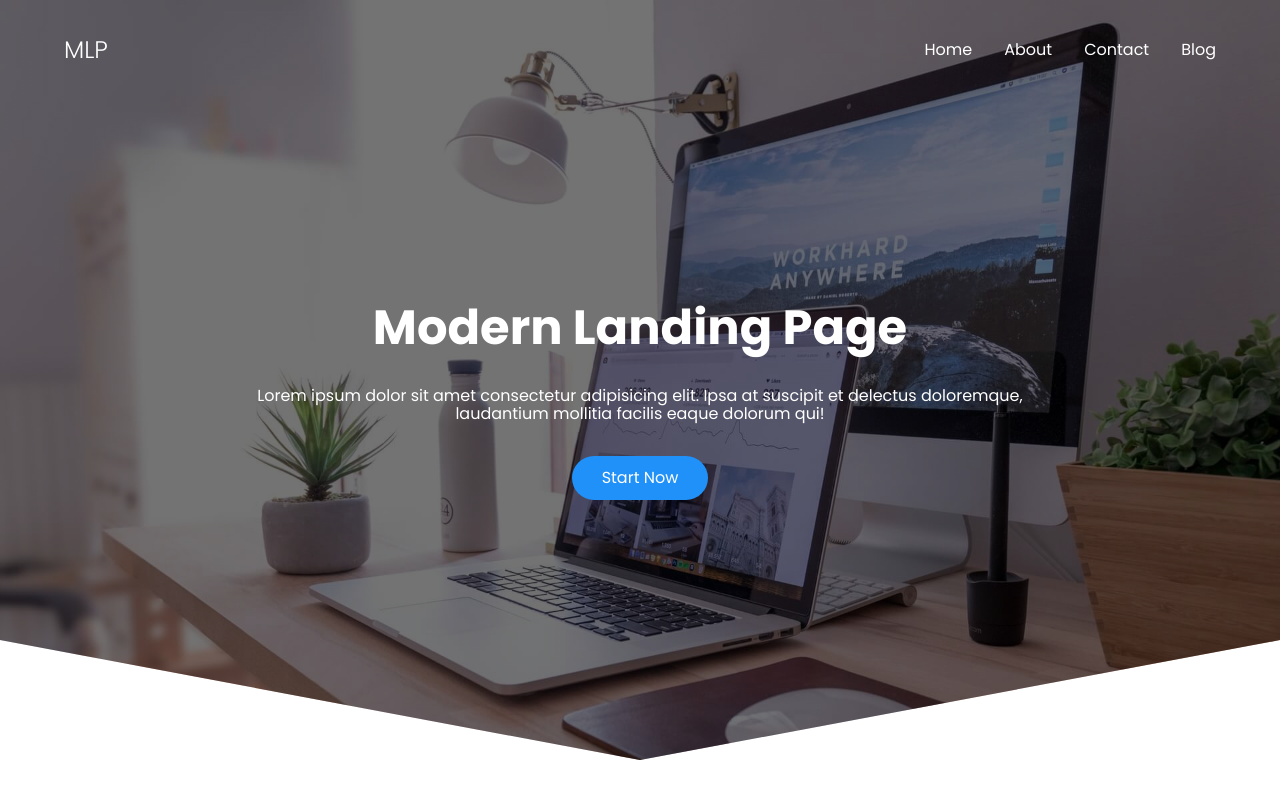
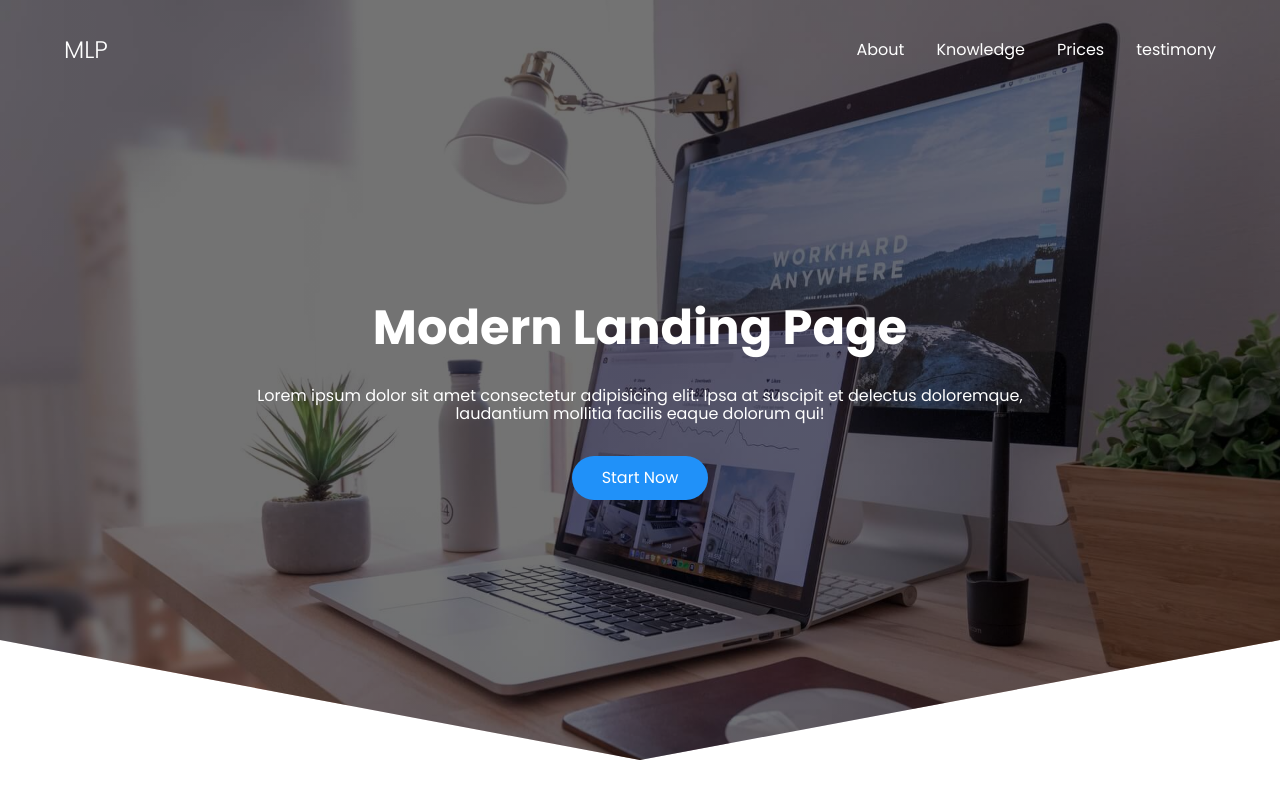
Before and after one commit to ManuelPeJu/Modern_Landing_Page, a plain HTML site: page index.html in a window 1280 px wide. Shown: the top 800 px of the page. Drawn offline with Linux system fonts and the light colour scheme.

Commit message:
navbar fix

```diff
--- a/index.html
+++ b/index.html
@@ -18,16 +18,16 @@
 
             <ul class="nav__link nav__link--menu">
                 <li class="nav__items">
-                    <a href="" class="nav__links">Home</a>
+                    <a href="#about" class="nav__links">About</a>
                 </li>
                 <li class="nav__items">
-                    <a href="" class="nav__links">About</a>
+                    <a href="#knowledge" class="nav__links">Knowledge</a>
                 </li>
                 <li class="nav__items">
-                    <a href="" class="nav__links">Contact</a>
+                    <a href="#prices" class="nav__links">Prices</a>
                 </li>
                 <li class="nav__items">
-                    <a href="" class="nav__links">Blog</a>
+                    <a href="#testimony" class="nav__links">testimony</a>
                 </li>
 
                 <img src="./images/close.svg" class="nav__close">
@@ -46,7 +46,7 @@
     </header>
 
     <main>
-        <section class="container about">
+        <section class="container about" id="about">
             <h2 class="subtitle">About</h2>
             <p class="about_paragraph">Lorem ipsum dolor sit amet consectetur adipisicing elit. Ipsa at suscipit et delectus doloremque, laudantium mollitia facilis eaque dolorum qui!</p>
             <div class="about__main">
@@ -68,7 +68,7 @@
             </div>
         </section>
 
-        <section class="knowledge">
+        <section class="knowledge" id="knowledge">
             <div class="knowledge__container container">
                 <div class="knowledege__texts">
                     <h2 class="subtitle">Lorem ipsum dolor sit amet, consectetur adipisicing elit. Sit, necessitatibus?</h2>
@@ -82,7 +82,7 @@
             </div>
         </section>
 
-        <section class="price container">
+        <section class="price container" id="prices">
             <h2 class="subtitle">Obten el plan perfecto para aprender</h2>
 
             <div class="price__table">
@@ -128,7 +128,7 @@
             </div>
         </section>
 
-        <section class="testimony">
+        <section class="testimony" id="testimony">
             <div class="testimony__container container">
                 <img src="./images/leftarrow.svg" class="testimony__arrow" id="before" alt="left-arrow">
                 <section class="testimony__body testimony__body--show" data-id="1">
@@ -244,16 +244,16 @@
 
                 <ul class="nav__link nav__link--footer">
                     <li class="nav__items">
-                        <a href="#" class="nav__links">Inicio</a>
+                        <a href="#about" class="nav__links">About</a>
                     </li>
                     <li class="nav__items">
-                        <a href="#" class="nav__links">Acerca de</a>
+                        <a href="#knowledge" class="nav__links">Knowledge</a>
                     </li>
                     <li class="nav__items">
-                        <a href="#" class="nav__links">Contacto</a>
+                        <a href="#prices" class="nav__links">Prices</a>
                     </li>
                     <li class="nav__items">
-                        <a href="#" class="nav__links">Blog</a>
+                        <a href="#testimony" class="nav__links">testimony</a>
                     </li>
                 </ul>
             </nav>
```
